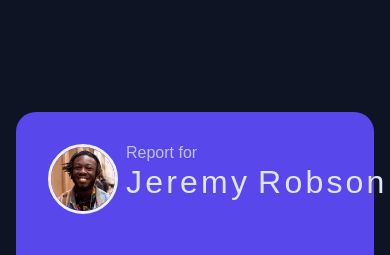
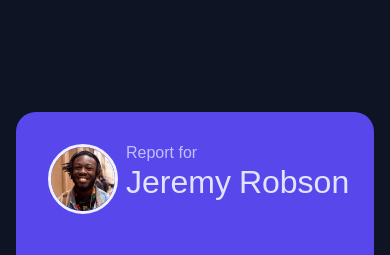
Before and after one commit to markdavid000/time_tracking_dashboard, a plain HTML site: page index.html in a window 390 px wide. Shown: the top 255 px of the page. Drawn offline with Linux system fonts and the light colour scheme.

Commit message:
challenge_1

```diff
--- a/main.css
+++ b/main.css
@@ -200,6 +200,12 @@ body {
     gap: 0.5rem;
   }
 
+  .card .card_content .card_image div span h1 {
+    display: flex;
+    gap: 0.5rem;
+    letter-spacing: 0;
+  }
+
   .card .card_content .card_details {
     flex-direction: row;
     padding: 2rem 2rem 2rem 2rem;
```
